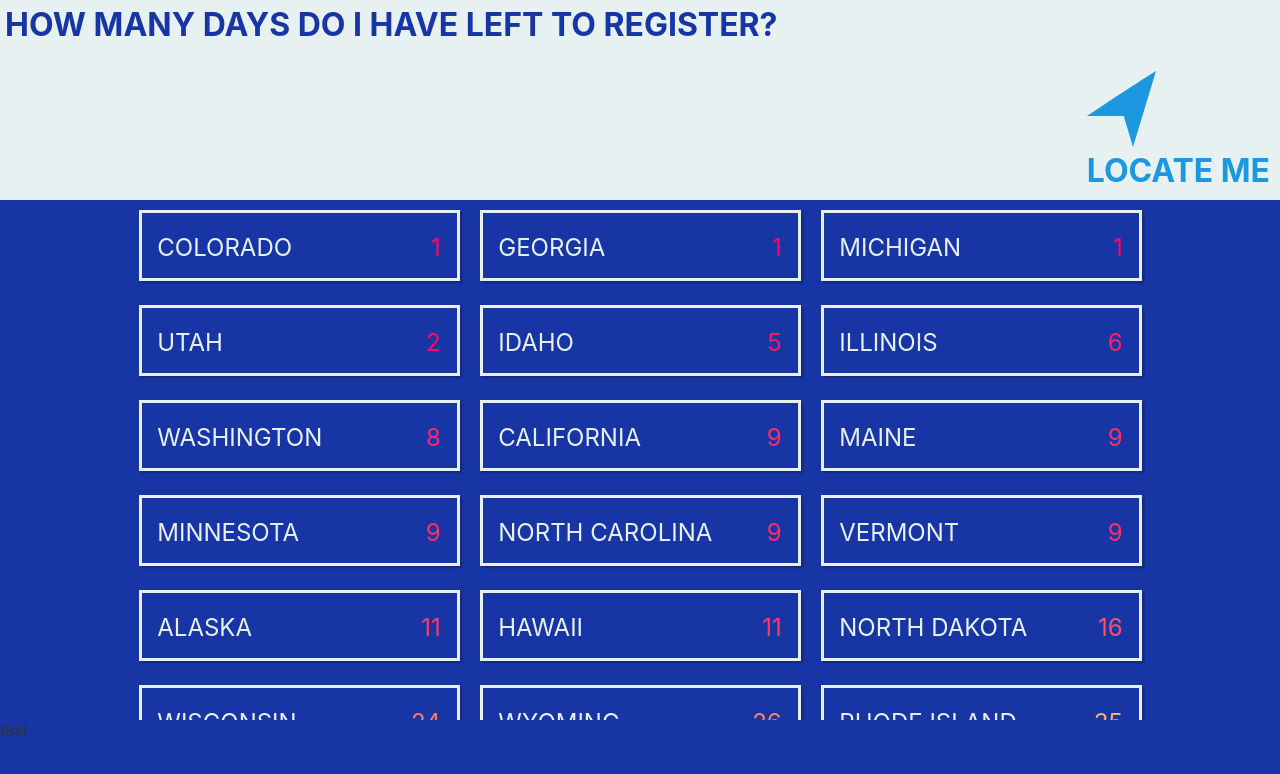
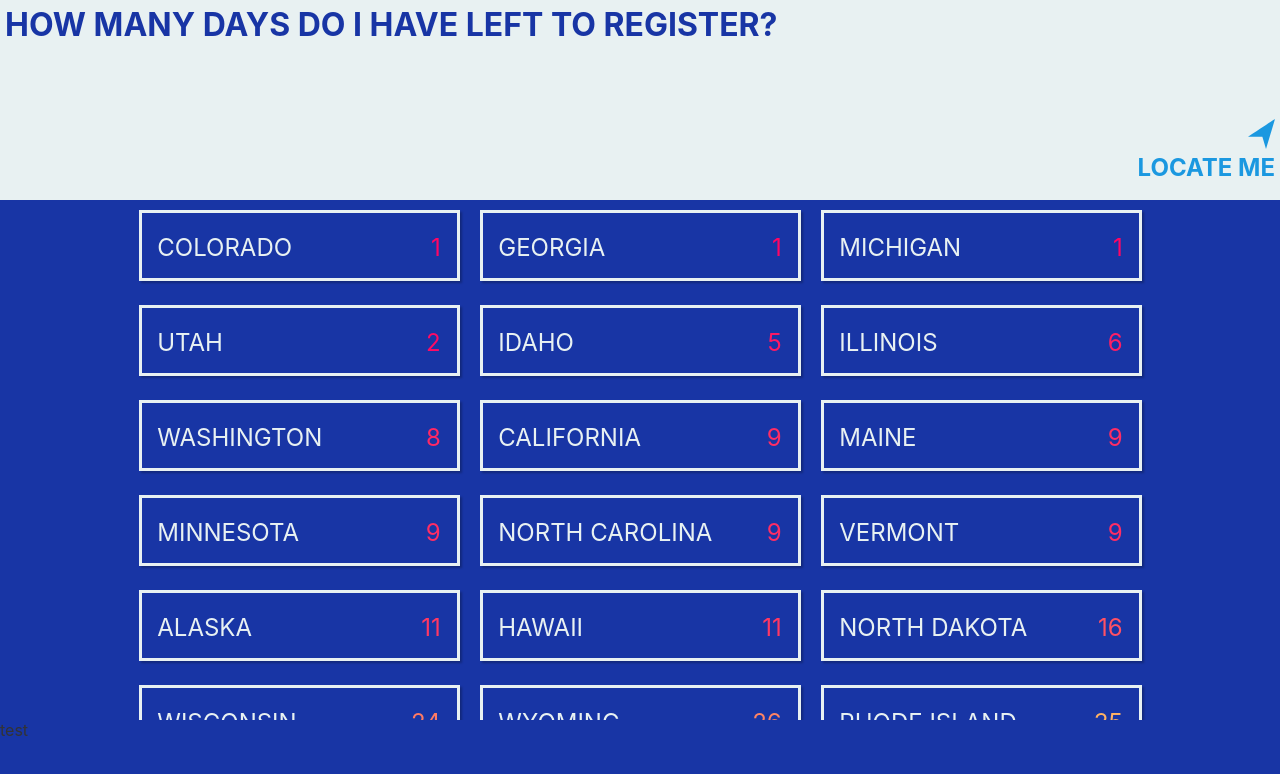
Before and after one commit to KartikC/PrimaryVote.US, a Svelte app: page / in a window 1280 px wide. Shown: the top 774 px of the page. Built offline with nearby package versions, Linux system fonts and the light colour scheme.

Commit message:
more styling

```diff
--- a/src/StateLocator.svelte
+++ b/src/StateLocator.svelte
@@ -93,15 +93,32 @@
 
     .top {
         color: #1835A5;
-        left: 5px;
-        top: 5px;
+        left: 10px;
+        top: 10px;
+        height: 60%;
     }
 
     .locate {
-        color: #1B98E0;
-        position: absolute;
+        font-size: 1em;
+        height: 40%;
         right: 10px;
         bottom: 10px;
+        text-align: right;
+    }
+
+    img {
+        height: 30px;
+    }
+
+    .icon {
+        width: 100%;
+    }
+
+    .locate-text {
+        width: 100%;
+        font-weight: bold;
+        color: #1B98E0;
+        font-size: 1.5em;
     }
 </style>
 
@@ -111,7 +128,8 @@
     </div>
     <div class="locate" on:click={locatePressed}>
     {#if !loadingDenied}
-        <img src={'nav-icon.svg'} alt="nav-icon"/><br/><span class="text">LOCATE ME</span>
+        <div class = "icon"><img src={'nav-icon.svg'} alt="nav-icon"/></div>
+        <div class = "locate-text"><span>LOCATE ME</span></div>
         {#if loadingLocation}
             <img {src} alt="loading...">
         {/if}
```
Also changed, not shown: public/build/bundle.css, public/build/bundle.js, 2 other files (tests, documents, lock files or other folders).
